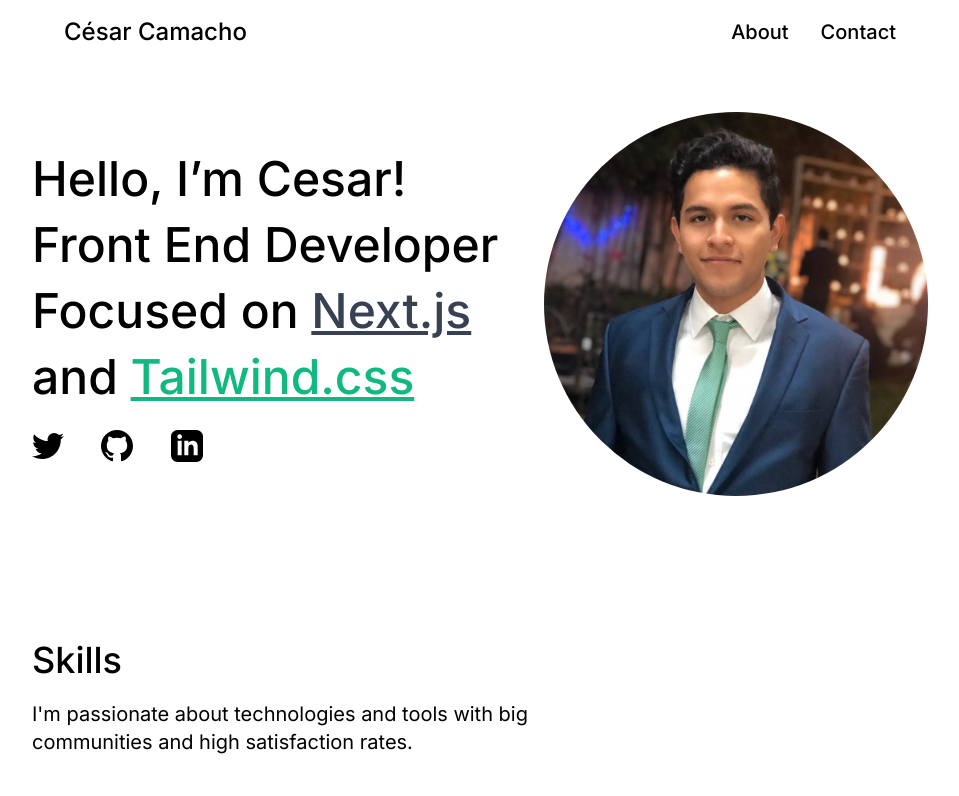
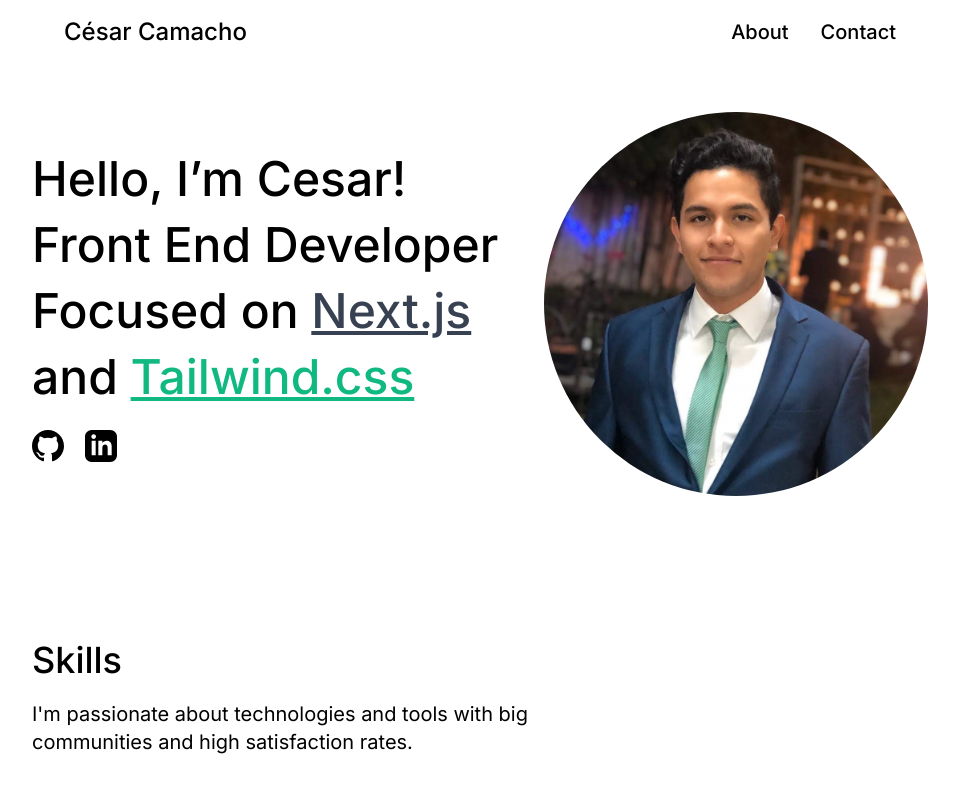
Before and after one commit to cesardcm/portfolio-v1, a Next.js app: page / in a window 1280 px wide. Shown: the top 796 px of the page, without its empty margins (160-1119 px from the left). Built offline with nearby package versions, Linux system fonts and the light colour scheme.

Commit message:
Removed twitter from hero section

```diff
--- a/components/Hero.js
+++ b/components/Hero.js
@@ -13,18 +13,7 @@
               <span className="text-green-500 underline">Tailwind.css</span>
             </a>
           </h1>
-          <div className="flex justify-between w-2/6 mt-5">
-            <a href="https://twitter.com/thejamdev" target="_blank">
-              <svg
-                id="twitter"
-                xmlns="http://www.w3.org/2000/svg"
-                width="32"
-                height="32"
-                viewBox="0 0 24 24"
-              >
-                <path d="M24 4.557c-.883.392-1.832.656-2.828.775 1.017-.609 1.798-1.574 2.165-2.724-.951.564-2.005.974-3.127 1.195-.897-.957-2.178-1.555-3.594-1.555-3.179 0-5.515 2.966-4.797 6.045-4.091-.205-7.719-2.165-10.148-5.144-1.29 2.213-.669 5.108 1.523 6.574-.806-.026-1.566-.247-2.229-.616-.054 2.281 1.581 4.415 3.949 4.89-.693.188-1.452.232-2.224.084.626 1.956 2.444 3.379 4.6 3.419-2.07 1.623-4.678 2.348-7.29 2.04 2.179 1.397 4.768 2.212 7.548 2.212 9.142 0 14.307-7.721 13.995-14.646.962-.695 1.797-1.562 2.457-2.549z" />
-              </svg>
-            </a>
+          <div className="flex justify-between w-1/6 mt-5">
             <a href="https://github.com/ifreeDavid" target="_blank">
               <svg
                 id="github"
```
